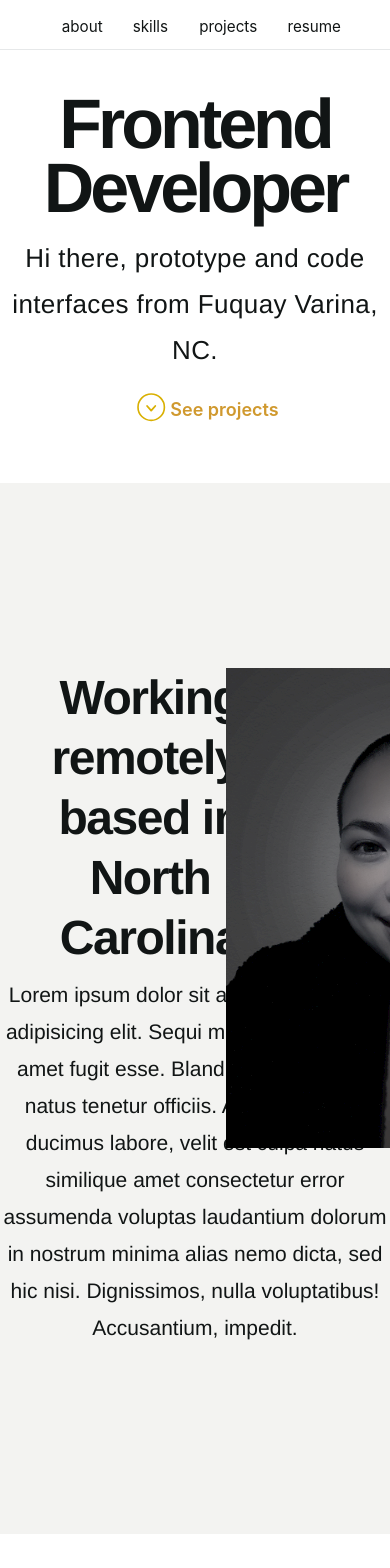
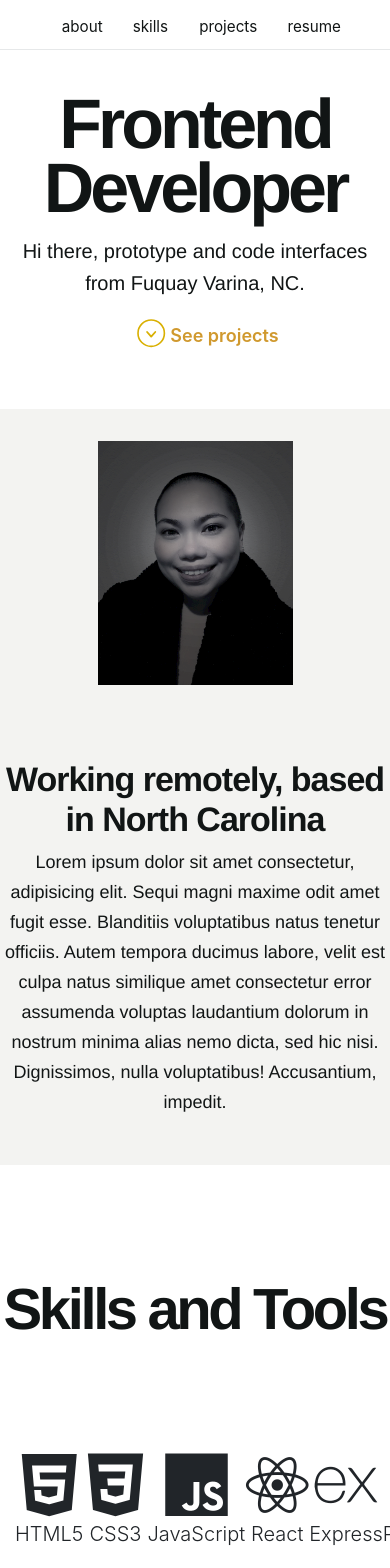
Before and after one commit to gracebodur/mgbportfolio, a React (Create React App) app: page / in a window 390 px wide. Shown: the top 1568 px of the page. Built offline with nearby package versions, Linux system fonts and the light colour scheme.

Commit message:
add responsive design to about section

```diff
--- a/src/About/About.css
+++ b/src/About/About.css
@@ -5,10 +5,10 @@
 }
 
 .about-section {
-   position: relative;
-   margin: 65px auto 0;
-   max-width: 1180px;
-   text-align: center;
+    position: relative;
+    margin: 65px auto 0;
+    max-width: 1180px;
+    text-align: center;
 }
 
 .grace-avatar {
@@ -22,13 +22,27 @@
     margin-top: 40px;
 }
 
-@media (max-width: 767px) {
-   .about-title {
-       max-width: 300px;
-       margin-top: 0;
-   }
-}
-
 .about-text {
     max-width: 530px;
 }
+
+@media (max-width: 767px) {
+    .about-wrapper {
+        padding: 80px 0 40px;
+    }
+
+    .about-title {
+        display: flex;
+        margin-top: 10px;
+    }
+
+    .grace-avatar {
+        width: 50%;
+        left: 25%;
+        top: -20%;
+    }
+
+    .container-s {
+        padding-top: 50%;
+    }
+}
--- a/src/ProjectList/ProjectList.css
+++ b/src/ProjectList/ProjectList.css
@@ -135,3 +135,24 @@
         margin: 0 0 30px;
     }
 }
+
+@media only screen and (max-width:766px) {
+    .box .title {
+        font-size: 20px;
+    }
+
+    .box .post {
+        font-size: 14px;
+    }
+}
+
+@media only screen and (max-width:375px) {
+    .box .title {
+        font-size: 15px;
+    }
+
+    .box .post {
+        font-size: 12px;
+        letter-spacing: 0;
+    }
+}
--- a/src/index.css
+++ b/src/index.css
@@ -94,3 +94,35 @@ h5 a {
   width: 100%;
   left: 0%;
 }
+
+@media (max-width: 767px) {
+  /* Fonts */
+
+  h1 {
+    word-spacing: 0;
+  }
+
+  h2 {
+    font-size: 34px;
+    line-height: 40px;
+    letter-spacing: -1px;
+  }
+
+  h3 {
+    font-size: 21px;
+    line-height: 27px;
+    letter-spacing: -0.4px;
+  }
+
+  h4 {
+    font-size: 20px;
+    line-height: 32px;
+    letter-spacing: 0px;
+  }
+
+  h5 {
+    font-size: 18px;
+    line-height: 30px;
+  }
+
+}
```
Also changed, not shown: 1 other file (tests, documents, lock files or other folders). Lines whose indentation alone changed are shown as unchanged.
